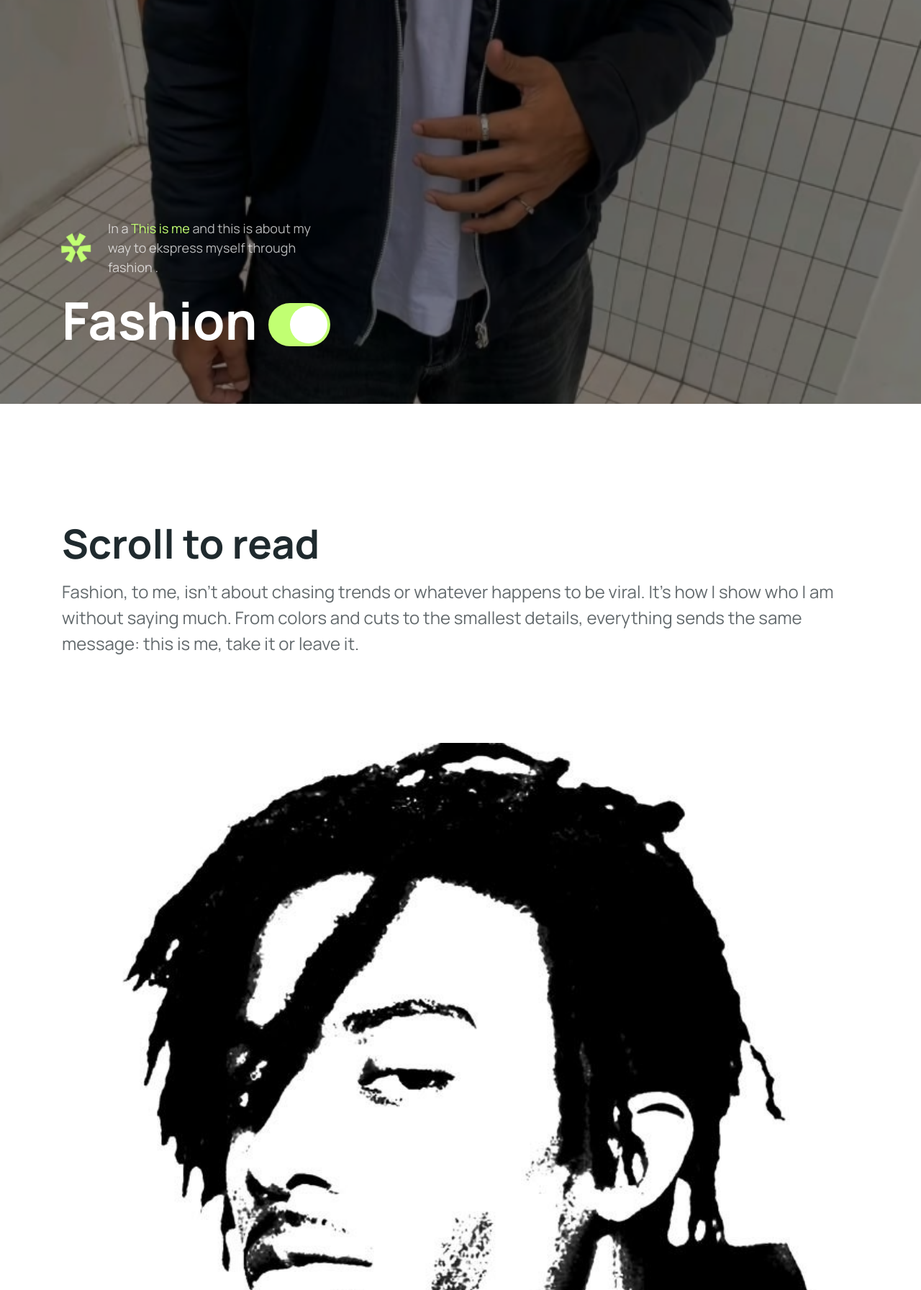
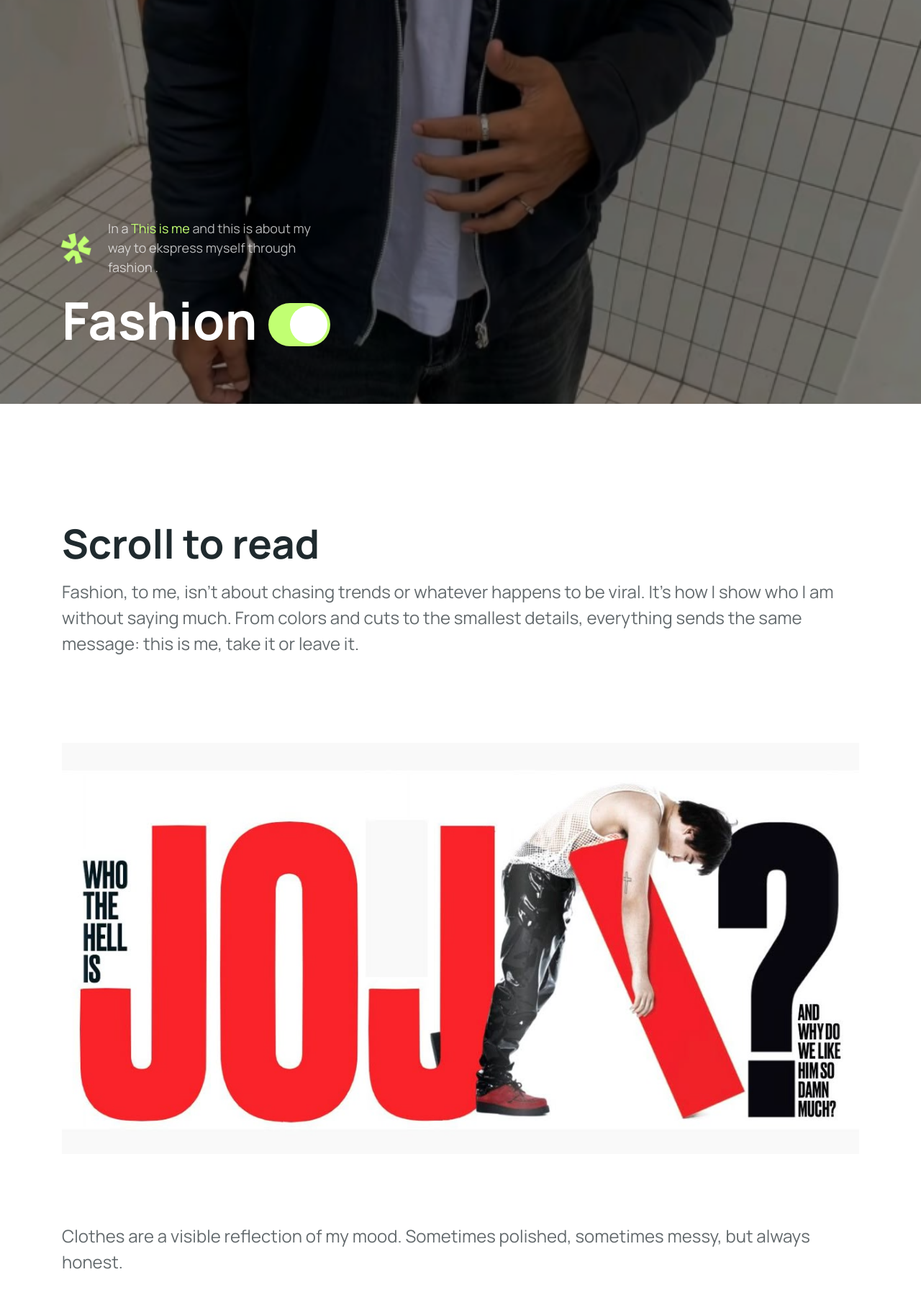
Before and after one commit to georgemillerrr43/georgemillerrr43.github.io, a plain HTML site: page html/blog-fashion.html in a window 1280 px wide. Shown: the part 89-1881 px from the top of the page at 72% size. Drawn offline with Linux system fonts and the light colour scheme; some icons are missing.

Commit message:
update-foto

```diff
--- a/html/blog-fashion.html
+++ b/html/blog-fashion.html
@@ -91,7 +91,7 @@
 
     <!--  Banner Section -->
     <section class="banner-section banner-inner-section position-relative overflow-hidden d-flex align-items-end"
-      style="background-image: url(../assets/images/blog/fashion.png);">
+      style="background-image: url(../assets/images/blog/Fashion.png);">
       <div class="container">
         <div class="d-flex flex-column gap-4 pb-5 pb-xl-10 position-relative z-1">
           <div class="row align-items-center">
@@ -152,7 +152,7 @@
            data-aos="fade-up"
            data-aos-delay="300"
            data-aos-duration="1000">
-        <img src="../assets/images/blog/playboy.png"
+        <img src="../assets/images/blog/joji.png"
              alt="blog-detail"
              class="img-fluid w-100">
       </div>
```
Also changed, not shown: html/index.html (+1 -1 lines), assets/images/blog/Fashion.png (renamed from assets/images/blog/fashion.png), assets/images/blog/joji.png (added), assets/images/blog/playboy.png (deleted).
